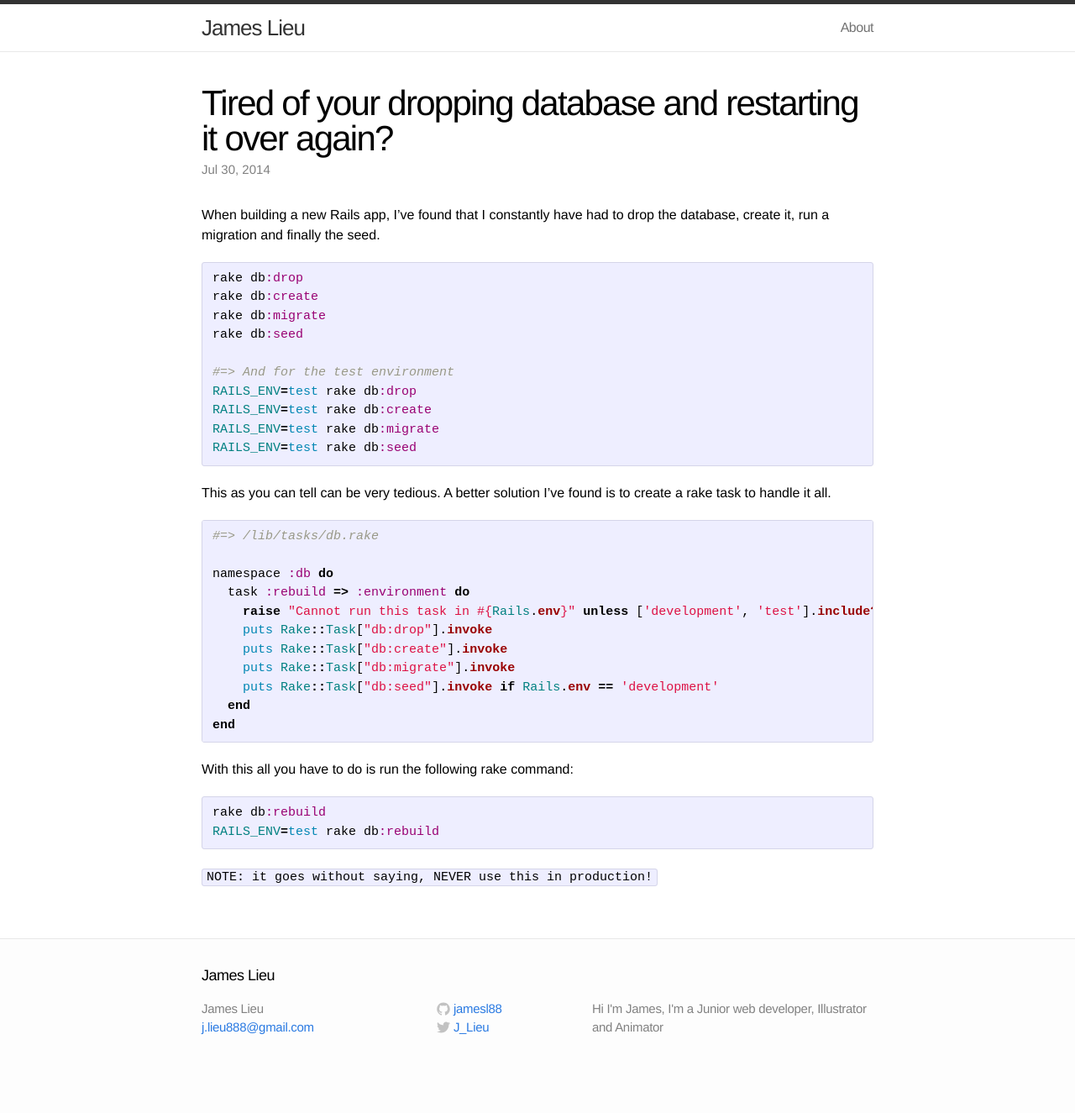
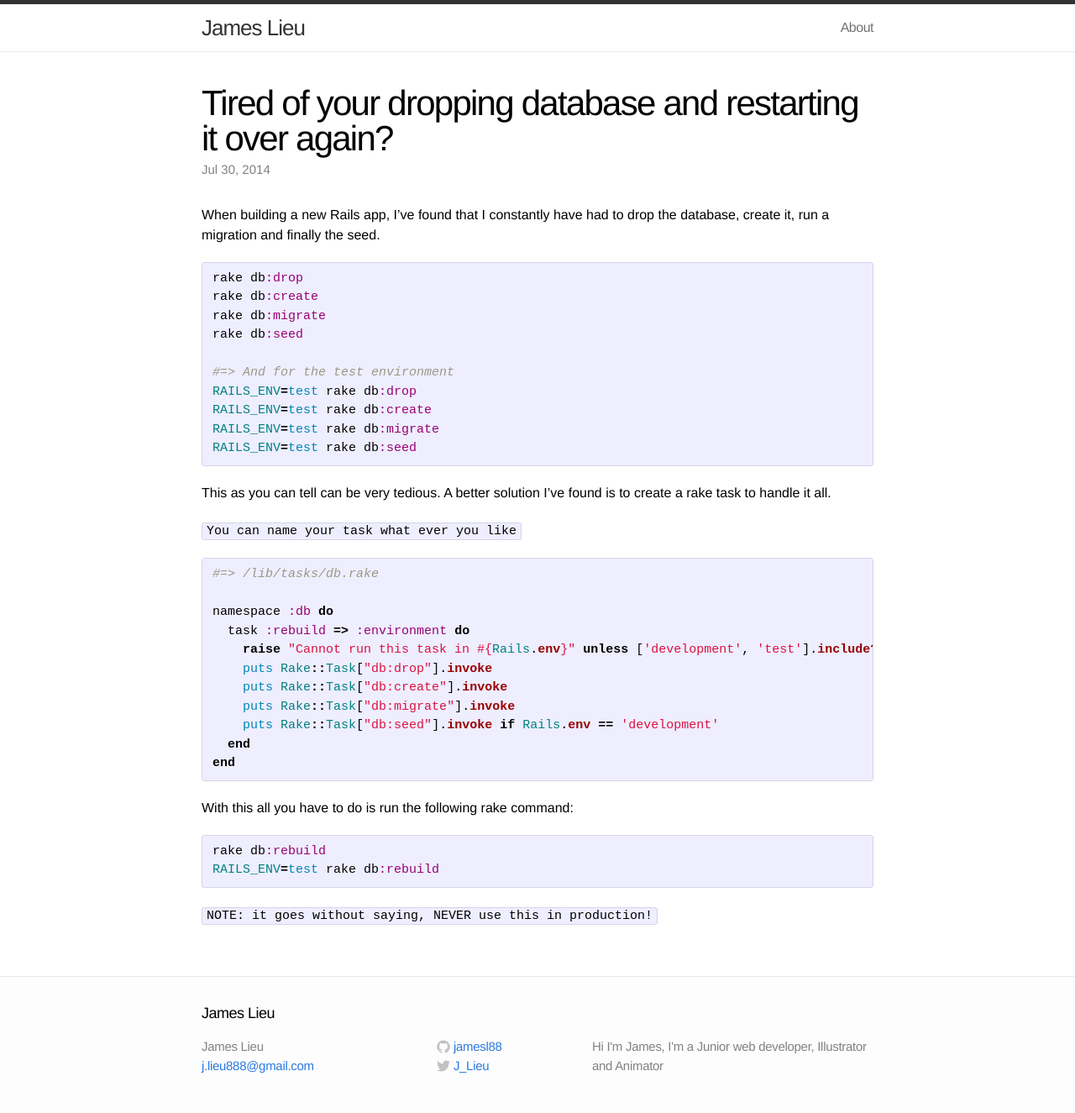
Before and after one commit to jameslieu/jameslieu.github.io, a Jekyll site: the page built from _posts/2014-07-30-rake-db-rebuild.markdown, in a window 1280 px wide. Shown: the whole page at 84% size. Built offline with Jekyll 4.4.1, drawn with Linux system fonts in a browser that asks for light colours; before the commit the page ends 1280 px from its top, so only the background shows below that.

Commit message:
Minor update

```diff
--- a/_posts/2014-07-30-rake-db-rebuild.markdown
+++ b/_posts/2014-07-30-rake-db-rebuild.markdown
@@ -25,7 +25,7 @@ RAILS_ENV=test rake db:seed
 
 This as you can tell can be very tedious. A better solution I've found is to create a rake task to handle it all.
 
-
+`You can name your task what ever you like`
 {% highlight ruby %}
 #=> /lib/tasks/db.rake
 
```
